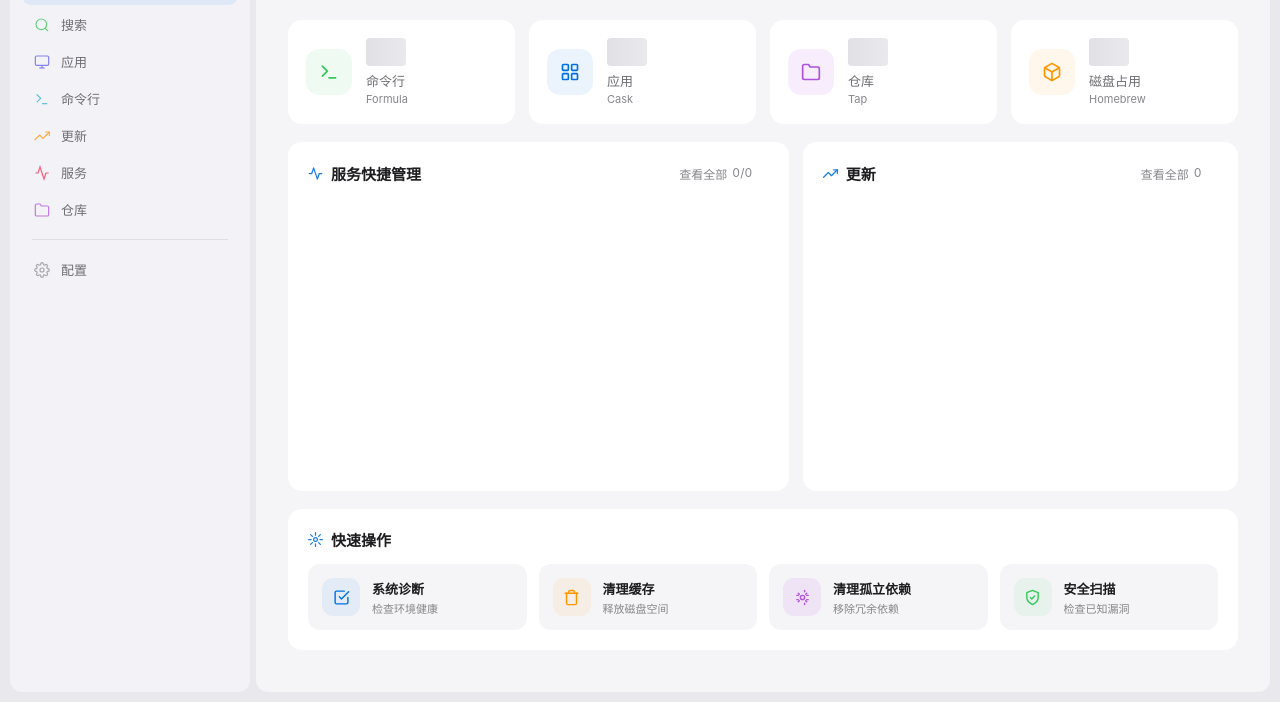
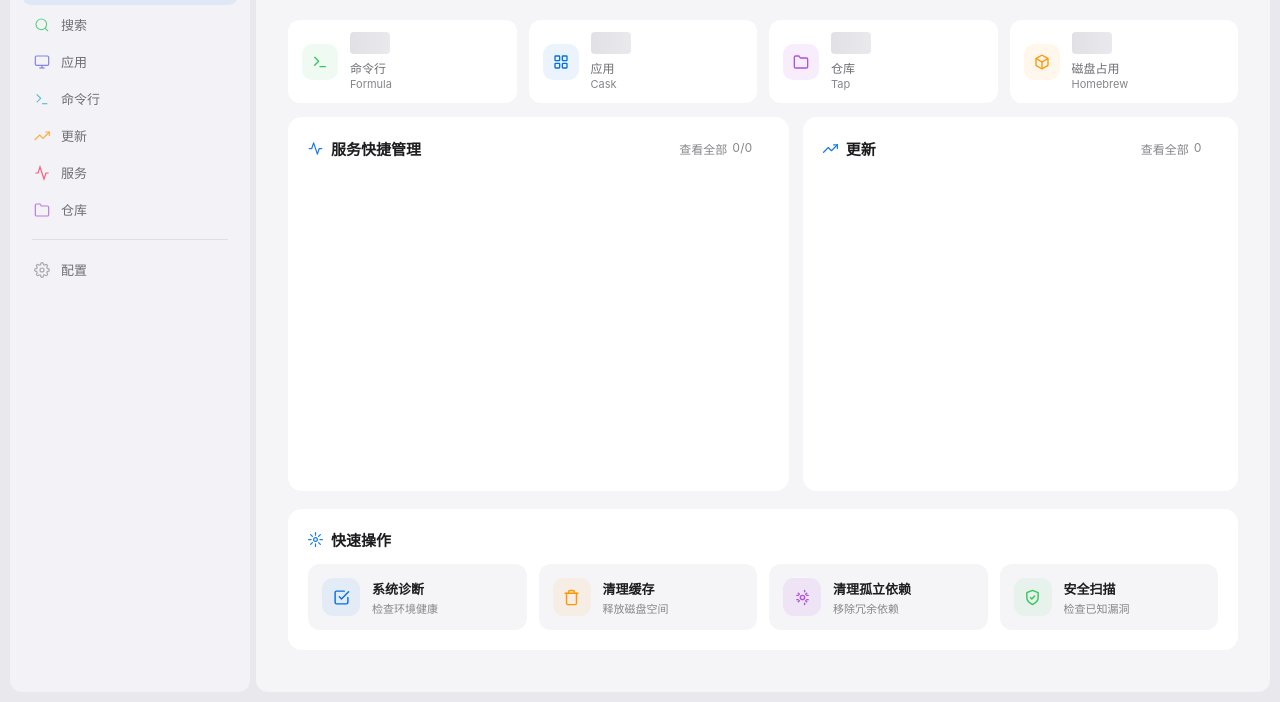
Before and after one commit to mdcodecn/brewapp, a website built with Vite: page frontend/index.html in a window 1280 px wide. Shown: the part 98-800 px from the top of the page. Built offline with nearby package versions, Linux system fonts and the light colour scheme.

Commit message:
style: 调整统计卡片和图标样式，优化间距和尺寸，提升视觉一致性

```diff
--- a/frontend/src/style.css
+++ b/frontend/src/style.css
@@ -566,17 +566,17 @@ body {
 .stats-grid {
   display: grid;
   grid-template-columns: repeat(4, 1fr);
-  gap: 14px;
-  margin-bottom: 18px;
+  gap: 12px;
+  margin-bottom: 14px;
 }
 
 .stat-card {
   background: var(--bg-secondary);
-  border-radius: 14px;
-  padding: 18px;
-  display: flex;
-  align-items: center;
-  gap: 14px;
+  border-radius: 12px;
+  padding: 12px 14px;
+  display: flex;
+  align-items: center;
+  gap: 12px;
   transition: transform 0.15s ease, background-color 0.15s ease;
   position: relative;
 }
@@ -591,13 +591,19 @@ body {
 }
 
 .stat-icon {
-  width: 46px;
-  height: 46px;
-  border-radius: 13px;
+  width: 36px;
+  height: 36px;
+  border-radius: 10px;
   display: flex;
   align-items: center;
   justify-content: center;
   flex-shrink: 0;
+}
+
+/* Shrink the inline svg size hint so icons fit the smaller badge */
+.stat-icon svg {
+  width: 16px;
+  height: 16px;
 }
 
 .stat-icon-blue { background: var(--accent-dim); color: var(--accent); }
@@ -611,7 +617,7 @@ body {
 }
 
 .stat-value {
-  font-size: 28px;
+  font-size: 22px;
   font-weight: 700;
   line-height: 1;
   letter-spacing: -0.02em;
@@ -619,21 +625,21 @@ body {
 }
 
 .stat-label {
-  font-size: 13px;
+  font-size: 12px;
   color: var(--text-secondary);
-  margin-top: 5px;
+  margin-top: 4px;
   font-weight: 500;
 }
 
 .stat-sub {
   font-size: 11px;
   color: var(--text-muted);
-  margin-top: 2px;
+  margin-top: 1px;
 }
 
 .stat-arrow {
   position: absolute;
-  right: 14px;
+  right: 12px;
   top: 50%;
   transform: translateY(-50%);
   color: var(--text-muted);
```
